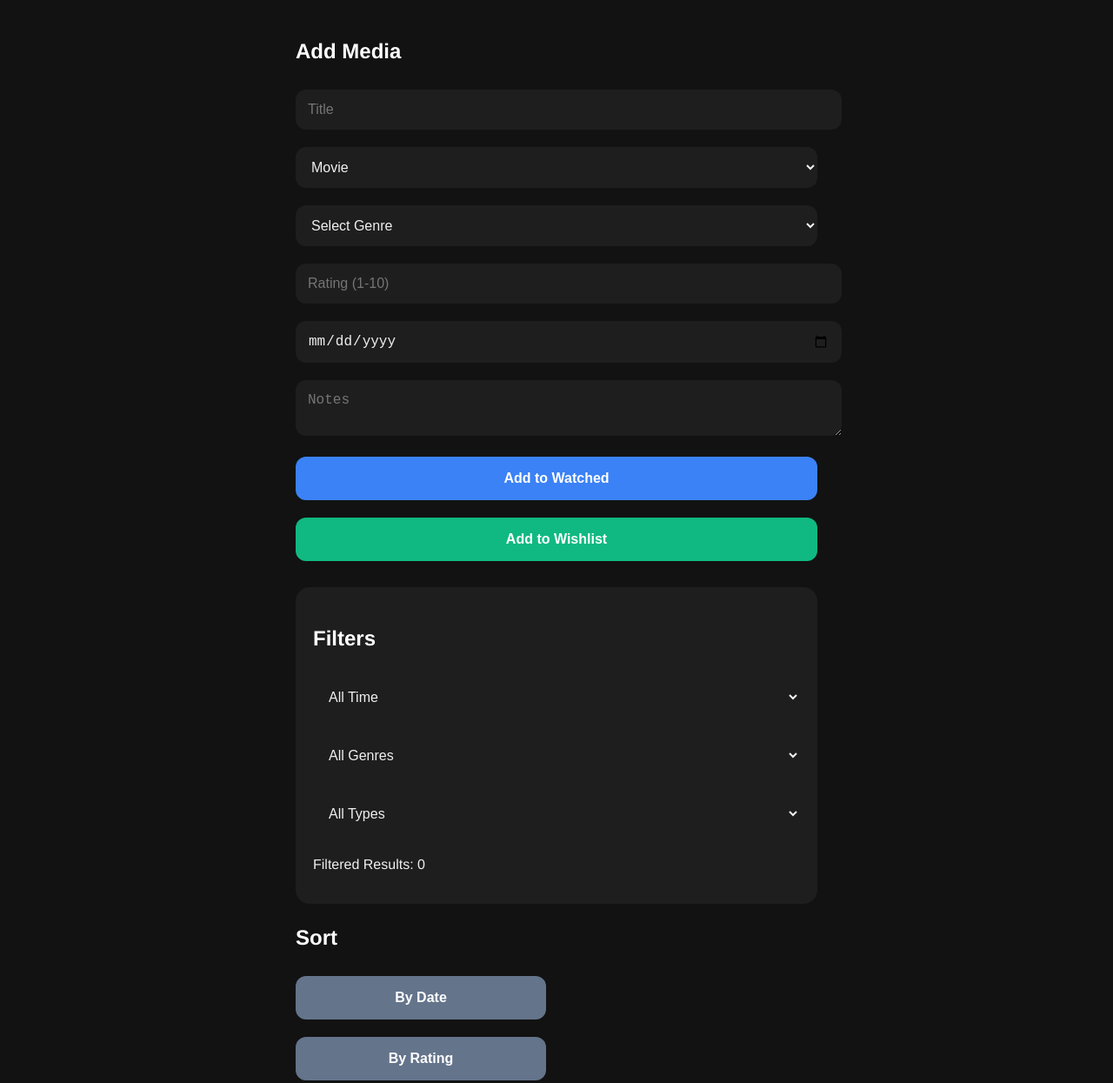
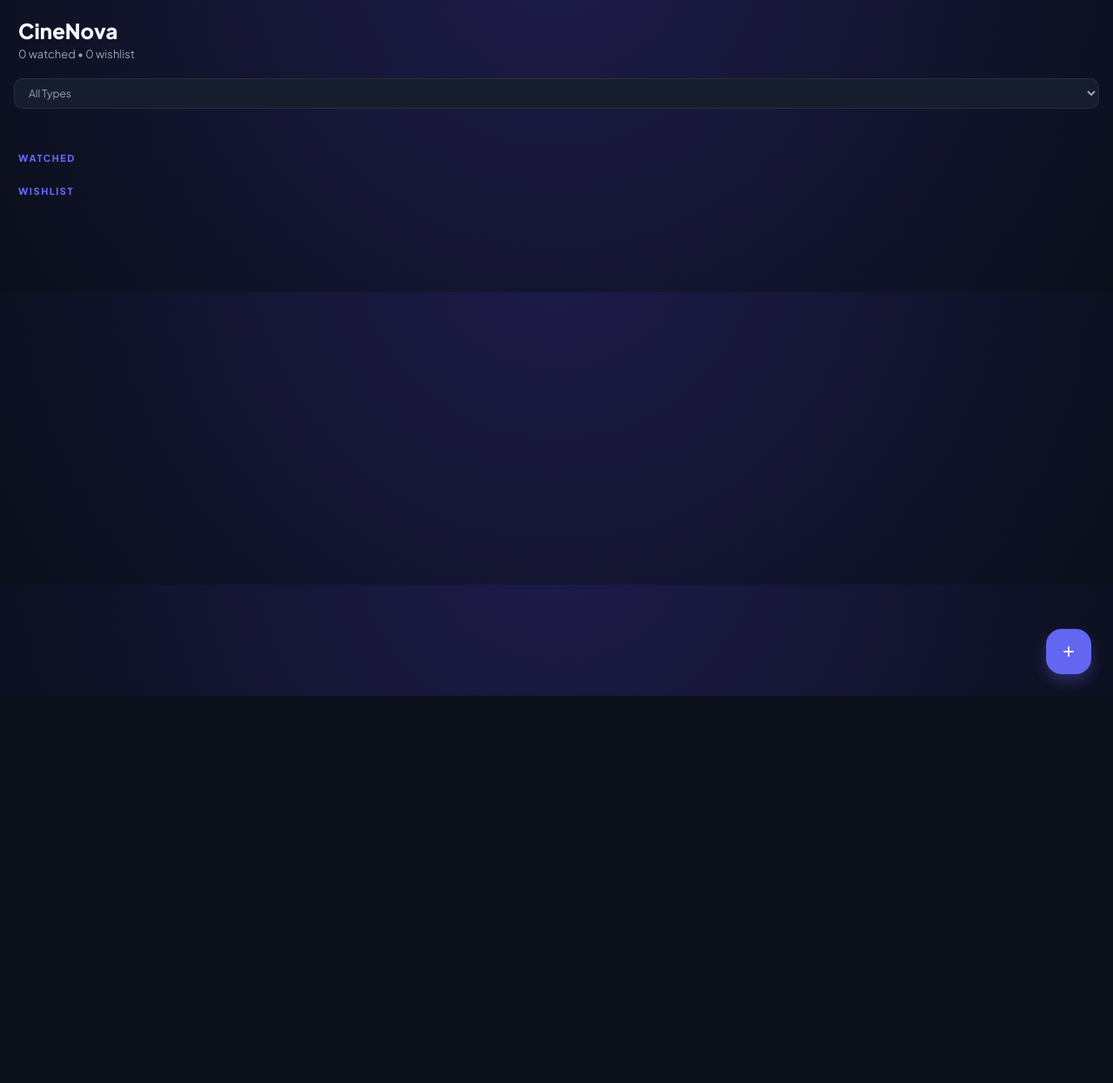
Before and after one commit to hinalahir2702-coder/Binged, a plain HTML site: page index.html in a window 1280 px wide. Shown: the top 1245 px of the page at 87% size. After the commit the page ends 800 px from the top, so only its background shows below. Drawn offline with Linux system fonts and the light colour scheme.

Commit message:
Refactor index.html for improved structure and styles

```diff
--- a/index.html
+++ b/index.html
@@ -1,350 +1,278 @@
 <!DOCTYPE html>
-<html>
+<html lang="en">
 <head>
-<title>CineNova Tracker - Mobile App Style</title>
-
-<meta name="viewport" content="width=device-width, initial-scale=1.0">
-
+<meta charset="UTF-8">
+<meta name="viewport" content="width=device-width, initial-scale=1.0, maximum-scale=1.0, user-scalable=no">
+<title>CineNova Pro</title>
+<link href="https://fonts.googleapis.com/css2?family=Plus+Jakarta+Sans:wght@400;500;600;800&display=swap" rel="stylesheet">
 <style>
-/* --- App-like Dark Theme --- */
-body {
-  font-family: "Helvetica Neue", Arial, sans-serif;
-  background: #121212;
-  color: #f0f0f0;
-  margin: 0;
-  padding: 0;
+:root {
+  --primary: #6366f1;
+  --success: #10b981;
+  --danger: #f43f5e;
+  --bg: #0b0f1a;
+  --card-bg: #161e2d;
+  --glass-border: rgba(255, 255, 255, 0.08);
+  --text: #ffffff;
+  --text-dim: #94a3b8;
 }
 
-.container {
-  max-width: 600px;
-  margin: auto;
-  padding: 20px;
+* { box-sizing: border-box; -webkit-tap-highlight-color: transparent; }
+
+body {
+  font-family: 'Plus Jakarta Sans', sans-serif;
+  background-color: var(--bg);
+  background-image: radial-gradient(circle at 50% -20%, #1e1b4b, #0b0f1a);
+  color: var(--text);
+  margin: 0;
+  padding: 20px 16px 100px;
 }
 
-/* Headings */
-h2 {
-  margin-top: 25px;
-  font-size: 24px;
-  font-weight: 700;
-  color: #ffffff;
+/* Header */
+.header { margin-bottom: 20px; padding-left: 5px; }
+.header h1 { font-size: 24px; font-weight: 800; margin: 0; background: linear-gradient(to right, #fff, #6366f1); -webkit-background-clip: text; -webkit-text-fill-color: transparent; }
+.header p { color: var(--text-dim); font-size: 13px; margin: 4px 0; }
+
+/* Filter Bar - Slim & Subtle */
+.filter-bar {
+  display: flex; gap: 8px; overflow-x: auto; padding-bottom: 15px; margin-bottom: 10px;
+  scrollbar-width: none;
+}
+.filter-bar::-webkit-scrollbar { display: none; }
+
+select.minimal-select {
+  background: var(--card-bg);
+  border: 1px solid var(--glass-border);
+  color: var(--text-dim);
+  padding: 8px 12px;
+  border-radius: 10px;
+  font-size: 12px;
+  min-width: 100px;
+  flex-shrink: 0;
 }
 
-/* Inputs & Selects & Textarea */
-input, select, textarea {
-  width: 100%;
-  font-size: 16px;
-  padding: 14px;
-  margin: 10px 0;
-  border-radius: 12px;
-  border: none;
-  background: #1e1e1e;
-  color: #f0f0f0;
+/* Entry Form Overlay */
+.overlay {
+  position: fixed; inset: 0; background: rgba(0,0,0,0.8);
+  backdrop-filter: blur(8px); display: none; z-index: 2000;
+  align-items: center; justify-content: center; padding: 20px;
+}
+.modal {
+  background: var(--card-bg); width: 100%; max-width: 400px;
+  padding: 25px; border-radius: 28px; border: 1px solid var(--glass-border);
 }
 
-input:focus, select:focus, textarea:focus {
-  outline: 2px solid #3b82f6;
+.input-grid { display: grid; grid-template-columns: 1fr 1fr; gap: 10px; width: 100%; }
+input, select, textarea {
+  width: 100%; background: #0b0f1a; border: 1px solid var(--glass-border);
+  color: white; padding: 12px; border-radius: 12px; margin-bottom: 10px;
+  font-size: 14px; font-family: inherit;
 }
 
-/* Buttons */
-button {
-  width: 100%;
-  padding: 16px;
-  margin: 10px 0;
-  font-size: 16px;
-  font-weight: 600;
-  border-radius: 12px;
-  border: none;
-  cursor: pointer;
-  transition: 0.2s;
+/* Cards - Content First */
+.section-label { font-size: 11px; font-weight: 700; color: var(--primary); text-transform: uppercase; letter-spacing: 1.5px; margin: 25px 0 10px 5px; }
+
+.card {
+  background: var(--card-bg); border-radius: 20px; padding: 14px 16px;
+  margin-bottom: 10px; display: flex; align-items: center; gap: 12px;
+  border: 1px solid transparent; transition: 0.2s; position: relative;
+}
+.card:active { transform: scale(0.98); background: #1c2537; }
+
+.card-check {
+  width: 18px; height: 18px; accent-color: var(--primary);
+  opacity: 0.4; transition: 0.3s;
+}
+.card-check:checked { opacity: 1; }
+
+.card-info { flex: 1; }
+.card-info h3 { margin: 0; font-size: 16px; font-weight: 600; letter-spacing: -0.3px; }
+.card-meta { display: flex; align-items: center; gap: 8px; margin-top: 5px; }
+.type-tag { font-size: 10px; color: var(--text-dim); text-transform: uppercase; border: 1px solid #334155; padding: 1px 6px; border-radius: 4px; }
+.rating-tag { font-size: 10px; font-weight: 800; color: #fbbf24; }
+
+/* 3-Dots Menu */
+.dots-btn { background: none; border: none; color: var(--text-dim); padding: 5px 10px; font-size: 18px; }
+.menu-pop {
+  position: absolute; right: 10px; top: 40px; background: #1e293b;
+  border-radius: 12px; box-shadow: 0 10px 30px rgba(0,0,0,0.5);
+  display: none; z-index: 100; overflow: hidden;
+}
+.menu-pop button {
+  display: block; width: 100%; padding: 12px 20px; border: none;
+  background: none; color: white; text-align: left; font-size: 13px;
 }
 
-.primary { background: #3b82f6; color: white; }
-.success { background: #10b981; color: white; }
-.danger  { background: #ef4444; color: white; }
-.secondary { background: #64748b; color: white; }
-
-button:hover {
-  opacity: 0.85;
+/* Discreet FAB */
+.fab {
+  position: fixed; bottom: 25px; right: 25px;
+  width: 52px; height: 52px; border-radius: 18px;
+  background: var(--primary); border: none; color: white;
+  font-size: 24px; box-shadow: 0 8px 16px rgba(99, 102, 241, 0.3);
+  z-index: 1000;
 }
 
-/* Cards */
-.card {
-  background: #1e1e1e;
-  padding: 20px;
-  margin: 15px 0;
-  border-radius: 16px;
-  box-shadow: 0 6px 12px rgba(0,0,0,0.5);
-  font-size: 16px;
-}
-
-/* Card Top Row */
-.top-row {
-  display: flex;
-  justify-content: space-between;
-  align-items: center;
-  flex-wrap: wrap;
-}
-
-/* Filters Box */
-.filter-box {
-  background: #1e1e1e;
-  padding: 20px;
-  border-radius: 16px;
-  margin: 20px 0;
-  font-size: 16px;
-}
-
-/* Sort buttons */
-.sort-buttons button {
-  width: 48%;
-  display: inline-block;
-  margin-right: 4%;
-}
-.sort-buttons button:nth-child(2n) {
-  margin-right: 0;
-}
-
-/* Responsive text & spacing for phone */
-@media (max-width: 480px) {
-  h2 { font-size: 20px; }
-  input, select, textarea, button { font-size: 16px; padding: 14px; }
-  .card { font-size: 16px; padding: 18px; }
+/* Top Delete Bar */
+.delete-bar {
+  position: fixed; top: 0; left: 0; width: 100%; height: 55px;
+  background: var(--danger); display: none; align-items: center;
+  justify-content: space-between; padding: 0 20px; z-index: 3000; font-weight: 600;
 }
 </style>
 </head>
 <body>
 
-<div class="container">
-
-<h2>Add Media</h2>
-
-<input id="title" placeholder="Title">
-
-<select id="type">
-  <option>Movie</option>
-  <option>Series</option>
-  <option>Book</option>
-</select>
-
-<select id="genre">
-  <option value="">Select Genre</option>
-  <option>Action</option>
-  <option>Drama</option>
-  <option>Comedy</option>
-  <option>Romance</option>
-  <option>Thriller</option>
-  <option>Sci-Fi</option>
-  <option>Horror</option>
-  <option>Mystery</option>
-  <option>Superhero</option>
-  <option>Spy</option>
-  <option>FamilyDrama</option>
-  <option>Fantasy</option>
-  <option>Animation</option>
-  <option>Cartoon</option>
-  <option>Documentary</option>
-  <option>Biography</option>
-  <option>Travel</option>
-  <option>Musical</option>
-  <option>Crime</option>
-  <option>RealityShow</option>
-  <option>GameShow</option>
-  <option>TalkShow</option>
-</select>
-
-<input id="rating" type="number" placeholder="Rating (1-10)">
-<input id="date" type="date">
-<textarea id="notes" placeholder="Notes"></textarea>
-
-<button class="primary" onclick="addWatched()">Add to Watched</button>
-<button class="success" onclick="addWishlist()">Add to Wishlist</button>
-
-<div class="filter-box">
-<h2>Filters</h2>
-
-<select onchange="setTimeFilter(this.value)">
-  <option value="">All Time</option>
-  <option value="thisYear">This Year</option>
-  <option value="lastMonth">Last Month</option>
-</select>
-
-<select onchange="setGenreFilter(this.value)">
-  <option value="all">All Genres</option>
-  <option>Action</option>
-  <option>Drama</option>
-  <option>Comedy</option>
-  <option>Romance</option>
-  <option>Thriller</option>
-  <option>Sci-Fi</option>
-  <option>Horror</option>
-  <option>Mystery</option>
-  <option>Superhero</option>
-  <option>Spy</option>
-  <option>FamilyDrama</option>
-  <option>Fantasy</option>
-  <option>Animation</option>
-  <option>Cartoon</option>
-  <option>Documentary</option>
-  <option>Biography</option>
-  <option>Travel</option>
-  <option>Musical</option>
-  <option>Crime</option>
-  <option>RealityShow</option>
-  <option>GameShow</option>
-  <option>TalkShow</option>
-</select>
-
-<select onchange="setTypeFilter(this.value)">
-  <option value="all">All Types</option>
-  <option>Movie</option>
-  <option>Series</option>
-  <option>Book</option>
-</select>
-
-<p id="watchedCount"></p>
+<div class="delete-bar" id="deleteBar">
+  <span id="selCount">0 items</span>
+  <button onclick="deleteBulk()" style="background:white; color:var(--danger); border:none; padding:6px 12px; border-radius:8px; font-weight:bold;">Delete</button>
 </div>
 
-<h2>Sort</h2>
-<div class="sort-buttons">
-  <button class="secondary" onclick="sortWatched('date')">By Date</button>
-  <button class="secondary" onclick="sortWatched('rating')">By Rating</button>
-  <button class="secondary" onclick="sortWatched('alpha')">Alphabetical</button>
-  <button class="secondary" onclick="sortWatched('genre')">By Genre</button>
-  <button class="secondary" onclick="sortWatched('type')">By Type</button>
+<div class="header">
+  <h1>CineNova</h1>
+  <p id="stats">Keeping track of your journey</p>
 </div>
 
-<div class="section">
-<h2>Watched</h2>
-<div id="watchedList"></div>
+<div class="filter-bar">
+  <select id="fType" class="minimal-select" onchange="render()"><option value="all">All Types</option><option>Movie</option><option>Series</option><option>Book</option></select>
+  <select id="fGenre" class="minimal-select" onchange="render()"><option value="all">All Genres</option>
+    <option>Action</option><option>Drama</option><option>Comedy</option><option>Romance</option><option>Thriller</option><option>Sci-Fi</option><option>Horror</option><option>Mystery</option><option>Superhero</option><option>Spy</option><option>FamilyDrama</option><option>Fantasy</option><option>Animation</option><option>Cartoon</option><option>Documentary</option><option>Biography</option><option>Travel</option><option>Musical</option><option>Crime</option><option>RealityShow</option><option>GameShow</option><option>TalkShow</option>
+  </select>
+  <select id="fSort" class="minimal-select" onchange="render()"><option value="newest">Recent</option><option value="alpha">A-Z</option><option value="rating">Top Rated</option></select>
 </div>
 
-<div class="section">
-<h2>Wishlist</h2>
+<div id="watchedList"></div>
 <div id="wishlistList"></div>
+
+<div class="overlay" id="addOverlay" onclick="closeForm(event)">
+  <div class="modal" onclick="event.stopPropagation()">
+    <h2 style="margin: 0 0 20px; font-size: 18px;">Add New</h2>
+    <input id="title" placeholder="Title">
+    <div class="input-grid">
+      <select id="type"><option>Movie</option><option>Series</option><option>Book</option></select>
+      <select id="genre"><option value="">Genre</option>
+        <option>Action</option><option>Drama</option><option>Comedy</option><option>Romance</option><option>Thriller</option><option>Sci-Fi</option><option>Horror</option><option>Mystery</option><option>Superhero</option><option>Spy</option><option>FamilyDrama</option><option>Fantasy</option><option>Animation</option><option>Cartoon</option><option>Documentary</option><option>Biography</option><option>Travel</option><option>Musical</option><option>Crime</option><option>RealityShow</option><option>GameShow</option><option>TalkShow</option>
+      </select>
+    </div>
+    <div class="input-grid">
+      <input id="rating" type="number" placeholder="Rating/10">
+      <input id="date" type="date">
+    </div>
+    <textarea id="notes" placeholder="Quick thoughts..."></textarea>
+    <div style="display:flex; gap:10px;">
+      <button onclick="addItem('watched')" style="flex:1; background:var(--primary); color:white; border:none; padding:12px; border-radius:12px; font-weight:600;">+ Watched</button>
+      <button onclick="addItem('wishlist')" style="flex:1; background:var(--success); color:white; border:none; padding:12px; border-radius:12px; font-weight:600;">+ Wishlist</button>
+    </div>
+  </div>
 </div>
 
+<button class="fab" onclick="document.getElementById('addOverlay').style.display='flex'">+</button>
+
 <script>
-// --- JS remains same as your original code ---
-let watched = JSON.parse(localStorage.getItem("watched")) || [];
-let wishlist = JSON.parse(localStorage.getItem("wishlist")) || [];
-let timeFilter = "";
-let genreFilter = "";
-let typeFilter = "";
+let items = JSON.parse(localStorage.getItem("cine_v4")) || { watched: [], wishlist: [] };
 
-function save() {
-  localStorage.setItem("watched", JSON.stringify(watched));
-  localStorage.setItem("wishlist", JSON.stringify(wishlist));
+function save() { localStorage.setItem("cine_v4", JSON.stringify(items)); }
+
+function addItem(list) {
+  const title = document.getElementById('title').value;
+  if(!title) return;
+  const item = {
+    id: Date.now(), title,
+    type: document.getElementById('type').value,
+    genre: document.getElementById('genre').value || 'Other',
+    rating: document.getElementById('rating').value || 0,
+    date: document.getElementById('date').value || new Date().toISOString().split('T')[0],
+    notes: document.getElementById('notes').value
+  };
+  items[list].unshift(item);
+  save(); render();
+  document.getElementById('addOverlay').style.display = 'none';
+  document.getElementById('title').value = "";
 }
 
-function getFormData() {
-  return {
-    title: title.value,
-    type: type.value,
-    genre: genre.value,
-    rating: rating.value,
-    date: date.value,
-    notes: notes.value
-  };
+function closeForm(e) { document.getElementById('addOverlay').style.display = 'none'; }
+
+function togglePop(id) {
+  const pop = document.getElementById('p'+id);
+  const isVisible = pop.style.display === 'block';
+  document.querySelectorAll('.menu-pop').forEach(m => m.style.display = 'none');
+  pop.style.display = isVisible ? 'none' : 'block';
 }
 
-function clearForm() {
-  title.value = "";
-  genre.value = "";
-  rating.value = "";
-  date.value = "";
-  notes.value = "";
+function deleteOne(list, id) { items[list] = items[list].filter(i => i.id !== id); save(); render(); }
+function moveOne(id) {
+  const idx = items.wishlist.findIndex(i => i.id === id);
+  const item = items.wishlist.splice(idx, 1)[0];
+  items.watched.unshift(item);
+  save(); render();
 }
 
-function addWatched() {
-  watched.push(getFormData());
-  save();
-  render();
-  clearForm();
+function updateSelectCount() {
+  const checked = document.querySelectorAll('.card-check:checked').length;
+  document.getElementById('deleteBar').style.display = checked > 0 ? 'flex' : 'none';
+  document.getElementById('selCount').innerText = `${checked} Selected`;
 }
 
-function addWishlist() {
-  wishlist.push(getFormData());
-  save();
-  render();
-  clearForm();
-}
-
-function deleteWatched(index) {
-  if (confirm("Delete this item from Watched?")) {
-    watched.splice(index, 1);
-    save();
-    render();
+function deleteBulk() {
+  const checked = document.querySelectorAll('.card-check:checked');
+  if(confirm("Delete selected?")) {
+    checked.forEach(cb => {
+      const id = parseInt(cb.value);
+      items.watched = items.watched.filter(i => i.id !== id);
+      items.wishlist = items.wishlist.filter(i => i.id !== id);
+    });
+    save(); render(); updateSelectCount();
   }
 }
 
-function deleteWishlist(index) {
-  if (confirm("Delete this item from Wishlist?")) {
-    wishlist.splice(index, 1);
-    save();
-    render();
-  }
+function render() {
+  const fType = document.getElementById('fType').value;
+  const fGenre = document.getElementById('fGenre').value;
+  const fSort = document.getElementById('fSort').value;
+
+  ['watched', 'wishlist'].forEach(list => {
+    const div = document.getElementById(list + 'List');
+    div.innerHTML = `<div class="section-label">${list}</div>`;
+
+    let filtered = items[list].filter(i => (fType === 'all' || i.type === fType) && (fGenre === 'all' || i.genre === fGenre));
+
+    filtered.sort((a,b) => {
+      if(fSort === 'alpha') return a.title.localeCompare(b.title);
+      if(fSort === 'rating') return b.rating - a.rating;
+      return new Date(b.date) - new Date(a.date);
+    });
+
+    filtered.forEach(item => {
+      const card = document.createElement('div');
+      card.className = 'card';
+      card.innerHTML = `
+        <input type="checkbox" class="card-check" value="${item.id}" onchange="updateSelectCount()">
+        <div class="card-info" onclick="togglePop(${item.id})">
+          <h3>${item.title}</h3>
+          <div class="card-meta">
+            <span class="type-tag">${item.type}</span>
+            <span style="font-size:10px; color:var(--text-dim)">${item.genre}</span>
+            ${item.rating > 0 ? `<span class="rating-tag">★ ${item.rating}</span>` : ''}
+          </div>
+        </div>
+        <button class="dots-btn" onclick="togglePop(${item.id})">⋮</button>
+        <div class="menu-pop" id="p${item.id}">
+          ${list === 'wishlist' ? `<button onclick="moveOne(${item.id})" style="color:var(--success)">Move to Watched</button>` : ''}
+          <button onclick="deleteOne('${list}', ${item.id})" style="color:var(--danger)">Delete</button>
+        </div>
+      `;
+      div.appendChild(card);
+    });
+  });
+  document.getElementById('stats').innerText = `${items.watched.length} watched • ${items.wishlist.length} wishlist`;
 }
 
-function moveToWatched(index) {
-  if (confirm("Move this to Watched?")) {
-    watched.push(wishlist[index]);
-    wishlist.splice(index, 1);
-    save();
-    render();
+document.addEventListener('click', (e) => {
+  if (!e.target.closest('.dots-btn') && !e.target.closest('.card-info')) {
+    document.querySelectorAll('.menu-pop').forEach(m => m.style.display = 'none');
   }
-}
-
-function setTimeFilter(value) { timeFilter = value; render(); }
-function setGenreFilter(value) { genreFilter = value.toLowerCase(); render(); }
-function setTypeFilter(value) { typeFilter = value.toLowerCase(); render(); }
-
-function sortWatched(type) {
-  if (type==="date") watched.sort((a,b)=>new Date(b.date)-new Date(a.date));
-  if (type==="rating") watched.sort((a,b)=>b.rating-a.rating);
-  if (type==="alpha") watched.sort((a,b)=>a.title.localeCompare(b.title));
-  if (type==="genre") watched.sort((a,b)=>a.genre.localeCompare(b.genre));
-  if (type==="type") watched.sort((a,b)=>a.type.localeCompare(b.type));
-  render();
-}
-
-function render() {
-  const watchedDiv = document.getElementById("watchedList");
-  const wishlistDiv = document.getElementById("wishlistList");
-
-  watchedDiv.innerHTML = "";
-  wishlistDiv.innerHTML = "";
-
-  let filtered = watched.filter(e => {
-    let match = true;
-    if(timeFilter==="thisYear") match=match&&e.date&&new Date(e.date).getFullYear()===new Date().getFullYear();
-    if(timeFilter==="lastMonth"){ let today=new Date(); let lastMonth=new Date(today.getFullYear(),today.getMonth()-1); let d=new Date(e.date); match=match&&d.getMonth()===lastMonth.getMonth()&&d.getFullYear()===lastMonth.getFullYear();}
-    if(genreFilter&&genreFilter!=="all") match=match&&e.genre.toLowerCase()===genreFilter;
-    if(typeFilter&&typeFilter!=="all") match=match&&e.type.toLowerCase()===typeFilter;
-    return match;
-  });
-
-  filtered.forEach((e,i)=>{
-    watchedDiv.innerHTML+=`<div class="card">
-      <div class="top-row"><strong>${e.title}</strong><button class="danger" onclick="deleteWatched(${i})">Delete</button></div>
-      Type: ${e.type}<br>Genre: ${e.genre}<br>Rating: ${e.rating}/10<br>Date: ${e.date}<br>Notes: ${e.notes}
-    </div>`;
-  });
-
-  wishlist.forEach((e,i)=>{
-    wishlistDiv.innerHTML+=`<div class="card">
-      <div class="top-row"><strong>${e.title}</strong>
-      <div><button class="success" onclick="moveToWatched(${i})">Move</button>
-      <button class="danger" onclick="deleteWishlist(${i})">Delete</button></div></div>
-      Type: ${e.type}<br>Genre: ${e.genre}<br>Rating: ${e.rating}/10<br>Date: ${e.date}<br>Notes: ${e.notes}
-    </div>`;
-  });
-
-  watchedCount.innerText = "Filtered Results: "+filtered.length;
-}
+});
 
 render();
 </script>
-
-</div>
 </body>
 </html>
```
